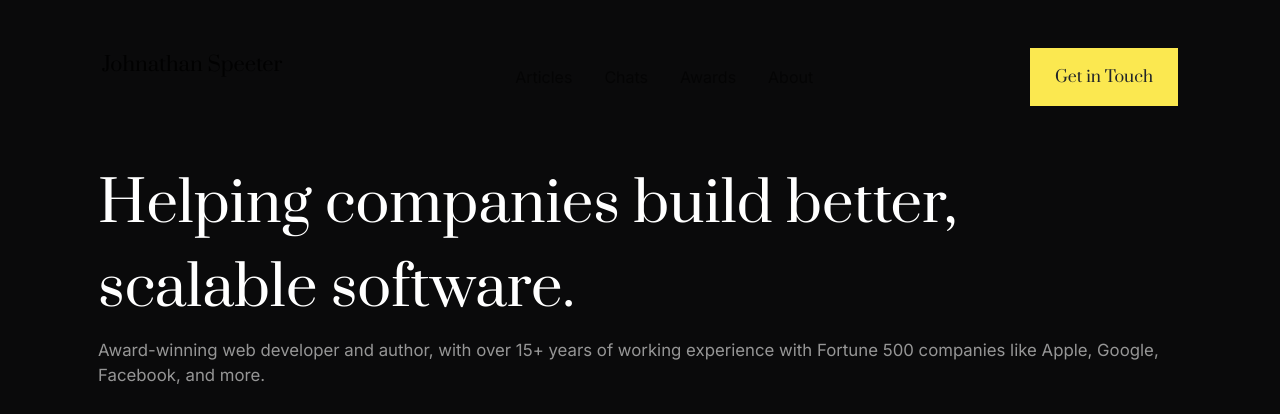
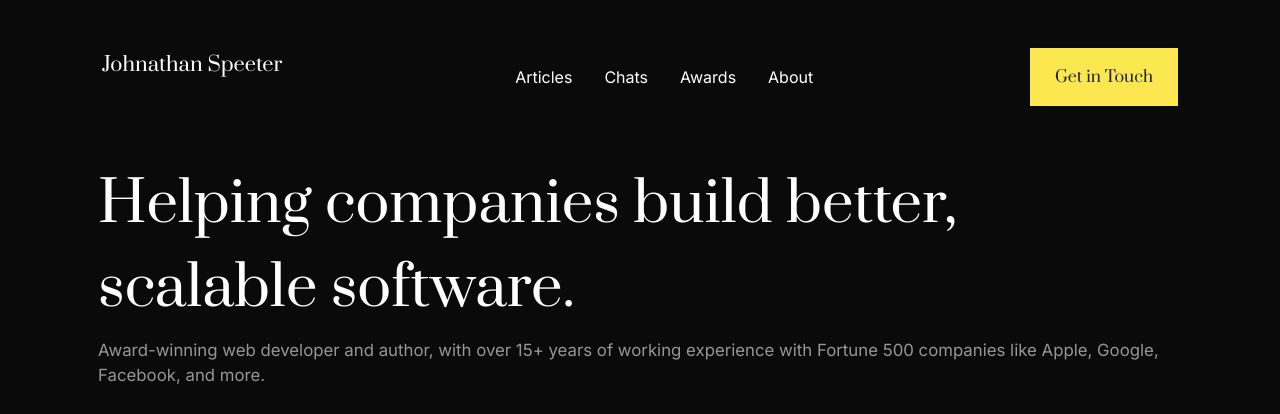
Before and after one commit to ChurrinChurron/portfolio-starter-bootstrap, a website: page index.html in a window 1280 px wide. Shown: the top 414 px of the page. Drawn offline with nearby package versions, Linux system fonts and the light colour scheme.

Commit message:
Update index.html

```diff
--- a/index.html
+++ b/index.html
@@ -6,7 +6,6 @@
     <meta name="viewport" content="width=device-width, initial-scale=1.0">
     <script src="https://kit.fontawesome.com/95cc484b53.js" crossorigin="anonymous"></script>
     <link href="https://cdn.jsdelivr.net/npm/bootstrap@5.0.2/dist/css/bootstrap.min.css" rel="stylesheet" integrity="sha384-EVSTQN3/azprG1Anm3QDgpJLIm9Nao0Yz1ztcQTwFspd3yD65VohhpuuCOmLASjC" crossorigin="anonymous">
-    <!--<link rel="stylesheet" href="node_modules/bootstrap-icons/font/bootstrap-icons.css">-->
     <link rel="stylesheet" href="https://cdn.jsdelivr.net/npm/bootstrap-icons@1.9.1/font/bootstrap-icons.css">
     <link rel="stylesheet" href="style.css">
     <title>Johnathan Speeter</title>
@@ -16,23 +15,23 @@
     <header class="container-lg">
         <nav class="navbar navbar-expand-lg navbar-light pt-4 px-2">
             <div class="container-lg">
-                <a class="navbar-brand nav__title" href="#">Johnathan Speeter</a>
+                <a class="navbar-brand nav__title text-white" href="#">Johnathan Speeter</a>
                 <button class="navbar-toggler border-0" type="button" data-bs-toggle="collapse" data-bs-target="#navbarSupportedContent" aria-controls="navbarSupportedContent" aria-expanded="false" aria-label="Toggle navigation">
                     <span><i class="bi-list display-5 fw-bold"></i></span>
                 </button>
                 <div class="collapse navbar-collapse text-center mt-4" id="navbarSupportedContent">
                     <ul class="navbar-nav mx-auto mb-2 mb-lg-0">
                         <li class="nav-item mx-2">
-                            <a class="nav-link" href="#">Articles</a>
+                            <a class="nav-link text-white" href="#">Articles</a>
                         </li>
                         <li class="nav-item mx-2">
-                            <a class="nav-link" href="#">Chats</a>
+                            <a class="nav-link text-white" href="#">Chats</a>
                         </li>
                         <li class="nav-item mx-2">
-                            <a class="nav-link" href="#">Awards</a>
+                            <a class="nav-link text-white" href="#">Awards</a>
                         </li>
                         <li class="nav-item mx-2">
-                            <a class="nav-link" href="#">About</a>
+                            <a class="nav-link text-white" href="#">About</a>
                         </li>
                     </ul>
                     <button class="btn bg-button rounded-0 shadow-none py-3 px-4">Get in Touch</button>
```
